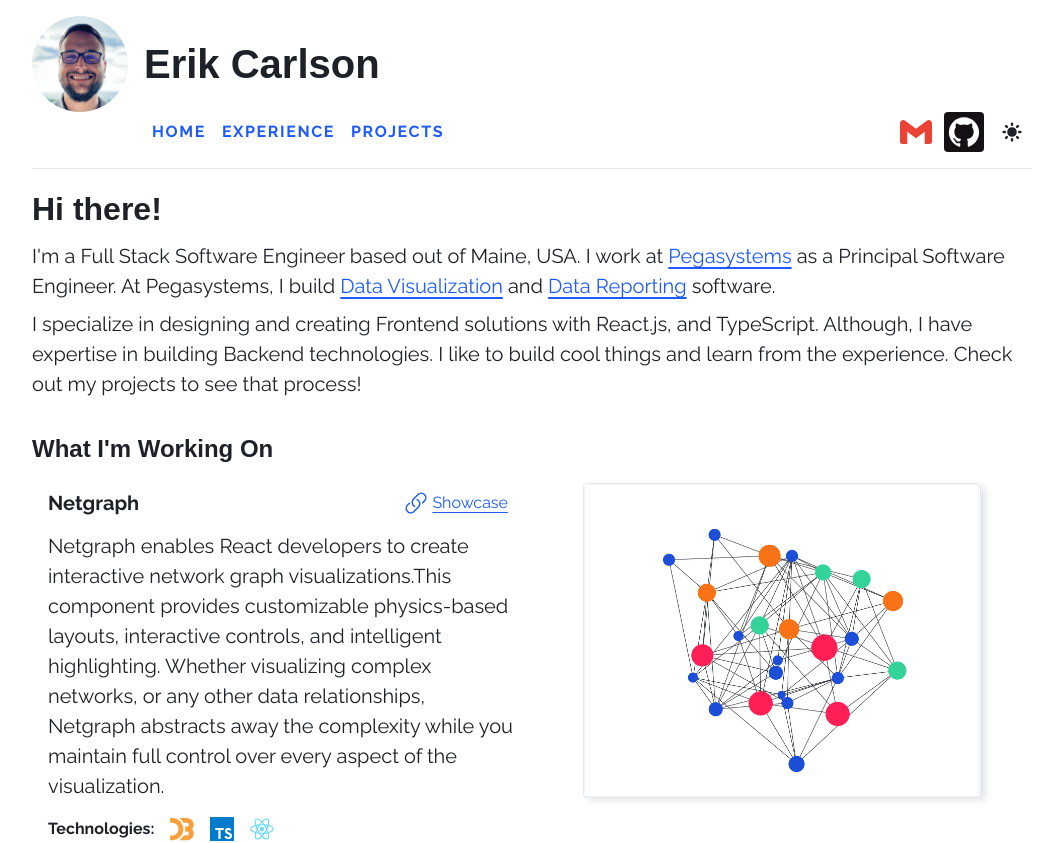
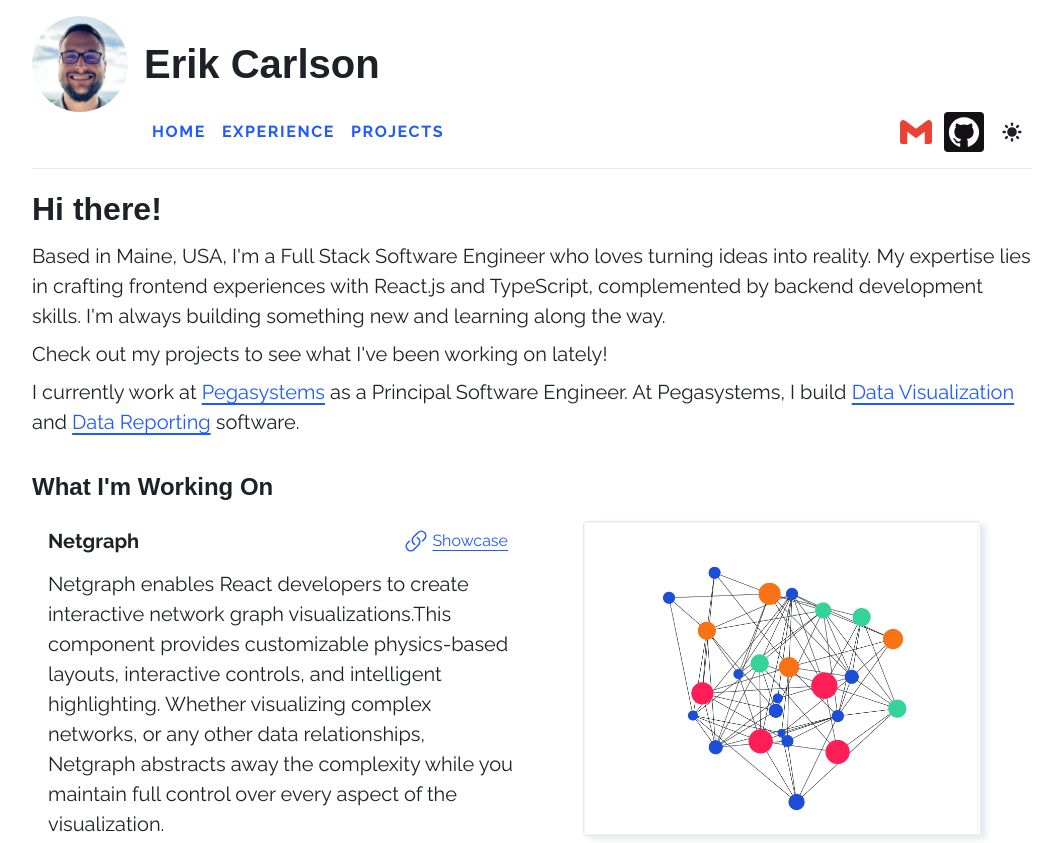
Before and after one commit to carlson-erik/erikcarlson.dev, a Next.js app: page / in a window 1280 px wide. Shown: the top 843 px of the page, without its empty margins (108-1171 px from the left). Built offline with nearby package versions, Linux system fonts and the light colour scheme.

Commit message:
Home Page introduction rewrite

```diff
--- a/src/pages/index.tsx
+++ b/src/pages/index.tsx
@@ -21,8 +21,17 @@ export default function HomePage() {
         <Introduction>
           <Heading>Hi there!</Heading>
           <Paragraph>
-            I'm a Full Stack Software Engineer based out of Maine, USA. I work
-            at{" "}
+            Based in Maine, USA, I'm a Full Stack Software Engineer who loves
+            turning ideas into reality. My expertise lies in crafting frontend
+            experiences with React.js and TypeScript, complemented by backend
+            development skills. I'm always building something new and learning
+            along the way.
+          </Paragraph>
+          <Paragraph>
+            Check out my projects to see what I've been working on lately!
+          </Paragraph>
+          <Paragraph>
+            I currently work at{" "}
             <Link href="https://pega.com/" target="_blank">
               Pegasystems
             </Link>{" "}
@@ -42,12 +51,6 @@ export default function HomePage() {
             </Link>{" "}
             software.
           </Paragraph>
-          <Paragraph>
-            I specialize in designing and creating Frontend solutions with
-            React.js, and TypeScript. Although, I have expertise in building
-            Backend technologies. I like to build cool things and learn from the
-            experience. Check out my projects to see that process!
-          </Paragraph>
         </Introduction>
         <ProjectList />
       </Layout>
```
